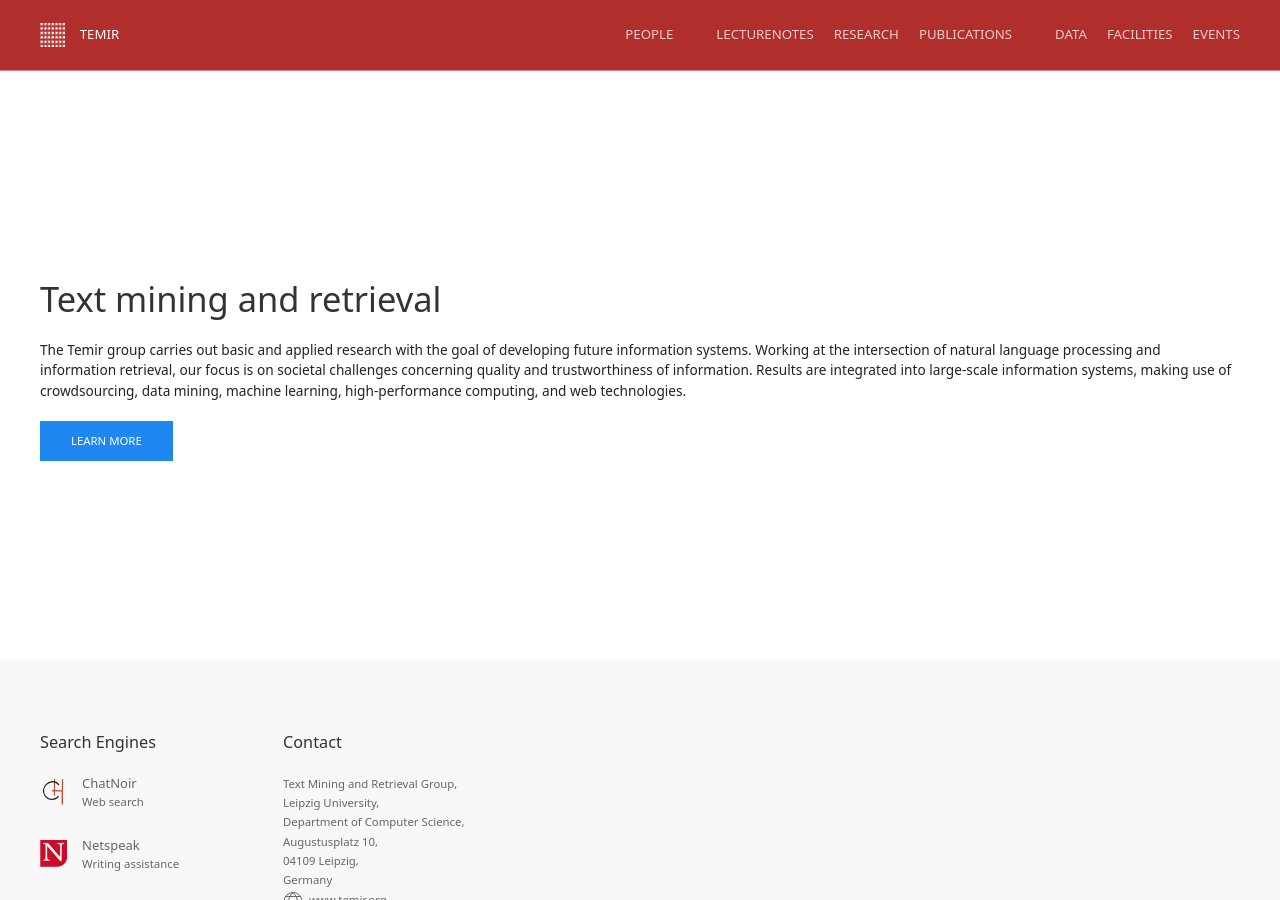
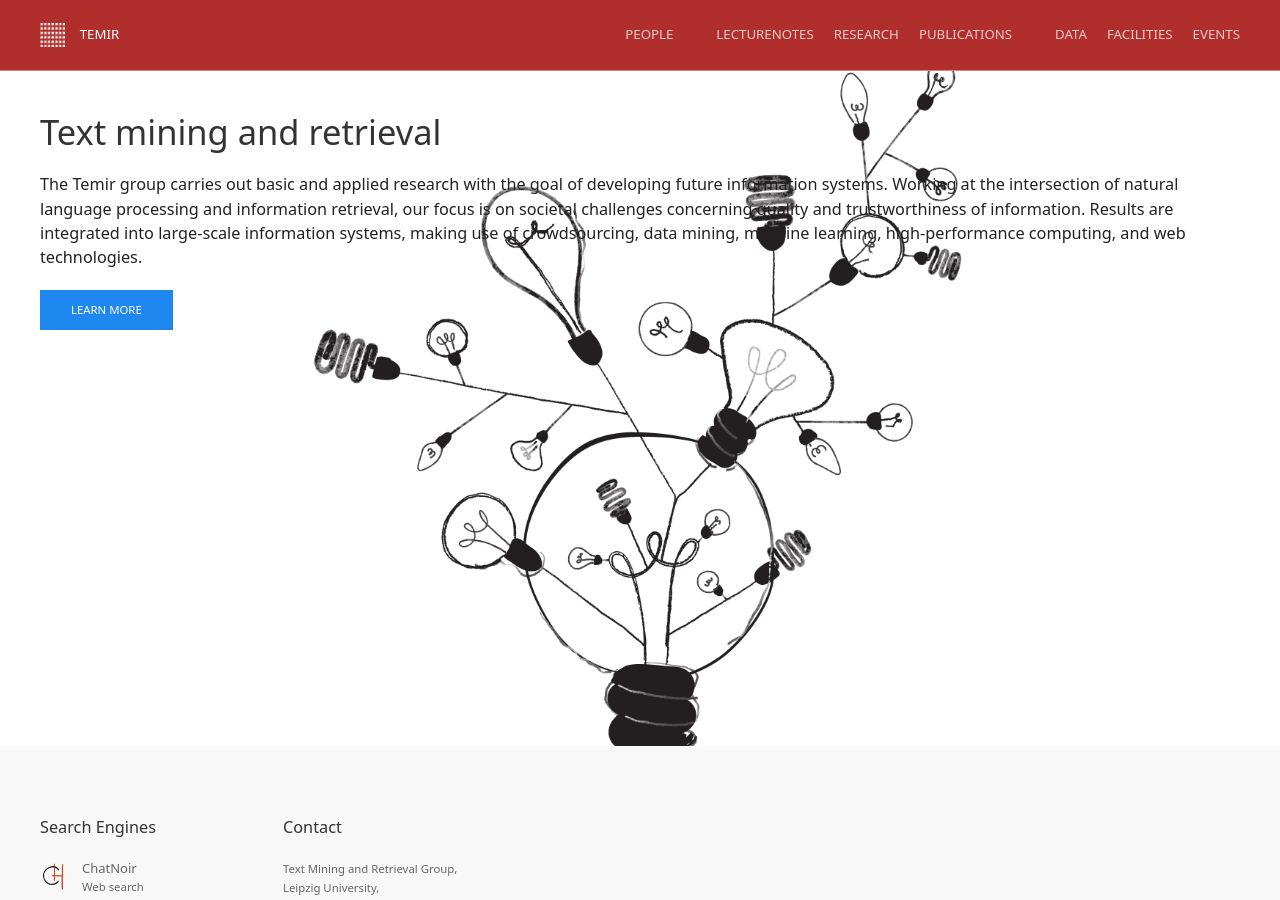
Before and after one commit to temir-org/temir-org.github.io, a Jekyll site: the page built from index.html, in a window 1280 px wide and 900 px high. Built offline with Jekyll 4.4.1, drawn with Linux system fonts in a browser that asks for light colours.

Commit message:
add cover image

```diff
--- a/_sass/_index.scss
+++ b/_sass/_index.scss
@@ -1,36 +1,36 @@
 // Index page
 
 .index-main-cover {
-    // background: $global-secondary-background url("../img/index-cover-optimized.jpg") no-repeat center center fixed;
-    background-size: cover;
+    background: $global-secondary-background url("../img/index-cover.png") no-repeat center center fixed;
+    background-size: 55%;
     background-color: #ffffff;
     height: 450px;
-    font-size: 1.05rem;
+    font-size: 1.25rem;
+
 
     h1 {
         font-size: 2.65rem;
     }
 }
 
-.cover-background-fade {
-    @extend .uk-position-cover;
-    background: linear-gradient(to bottom, rgba(0, 0, 0, 0.2) 0%, rgba(0, 0, 0, 0.2) 40%, rgba(0, 0, 0, 0.85) 85%);
-}
+
 
 @media (max-width: 400px) {
     .index-main-cover {
         height: 550px;
+        background-size: 30%;
     }
 }
 
 @media (max-width: 300px) {
     .index-main-cover {
         height: 600px;
+        background-size: 25%;
     }
 }
 
 @media (min-width: $breakpoint-medium) {
     .index-main-cover {
-        height: 50vh;
+        height: 75vh;
     }
 }
--- a/index.html
+++ b/index.html
@@ -6,7 +6,7 @@ description: Text mining and retrieval
 ---
 
 <main class="uk-section uk-cover-container index-main-cover">
-    <div class="uk-container uk-position-bottom uk-dark uk-padding">
+    <div class="uk-container uk-position-top uk-dark uk-padding">
         <h1>Text mining and retrieval</h1>
         <div>
             <p>
@@ -15,9 +15,3 @@ description: Text mining and retrieval
         </div>
     </div>
 </main>
-
-<div class="uk-section uk-section-default">
-    <div class="uk-container">
-        <!-- Space for imagination -->
-    </div>
-</div>
```
Also changed, not shown: img/index-cover-optimized.jpg (deleted), img/index-cover.png (added), 1 other file.
